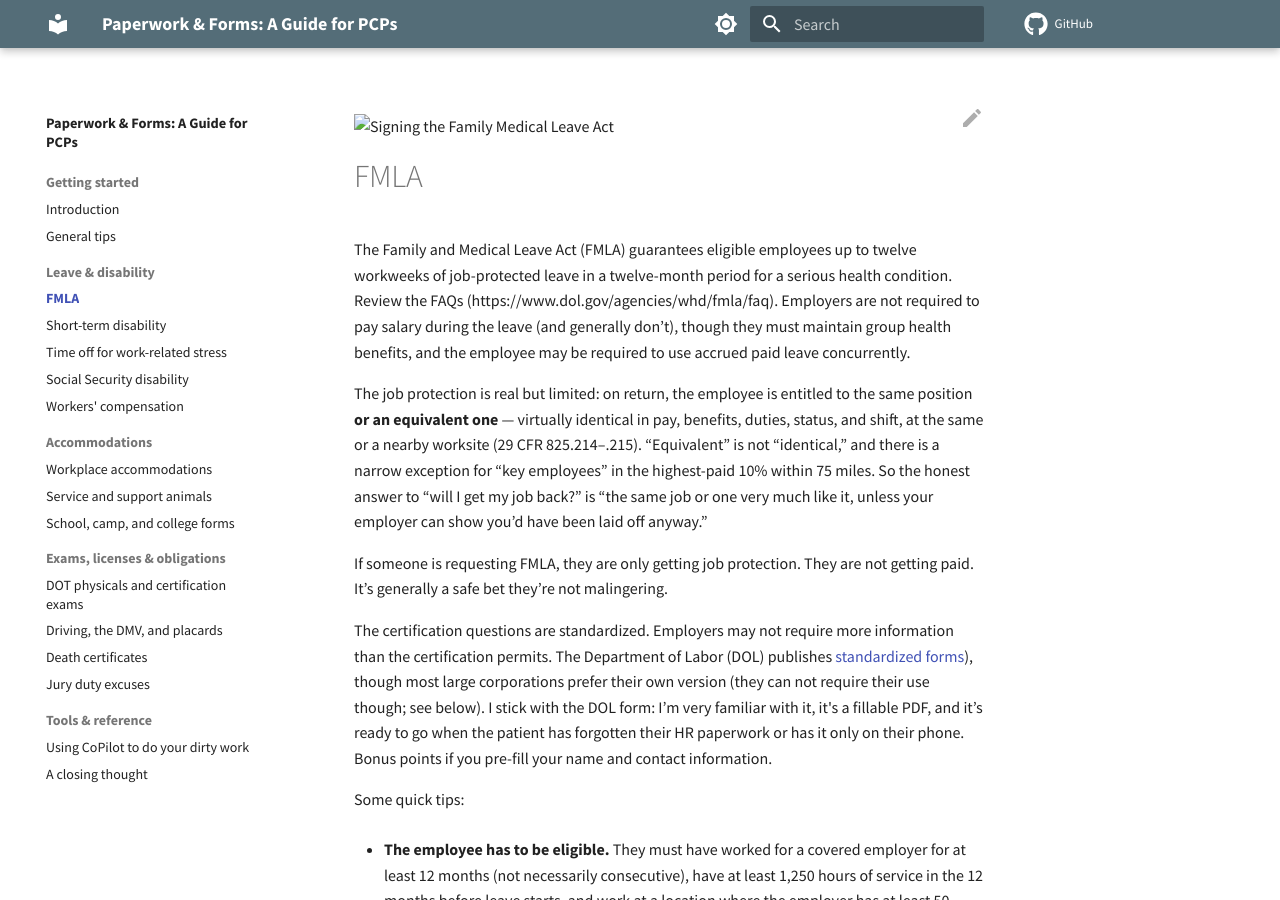
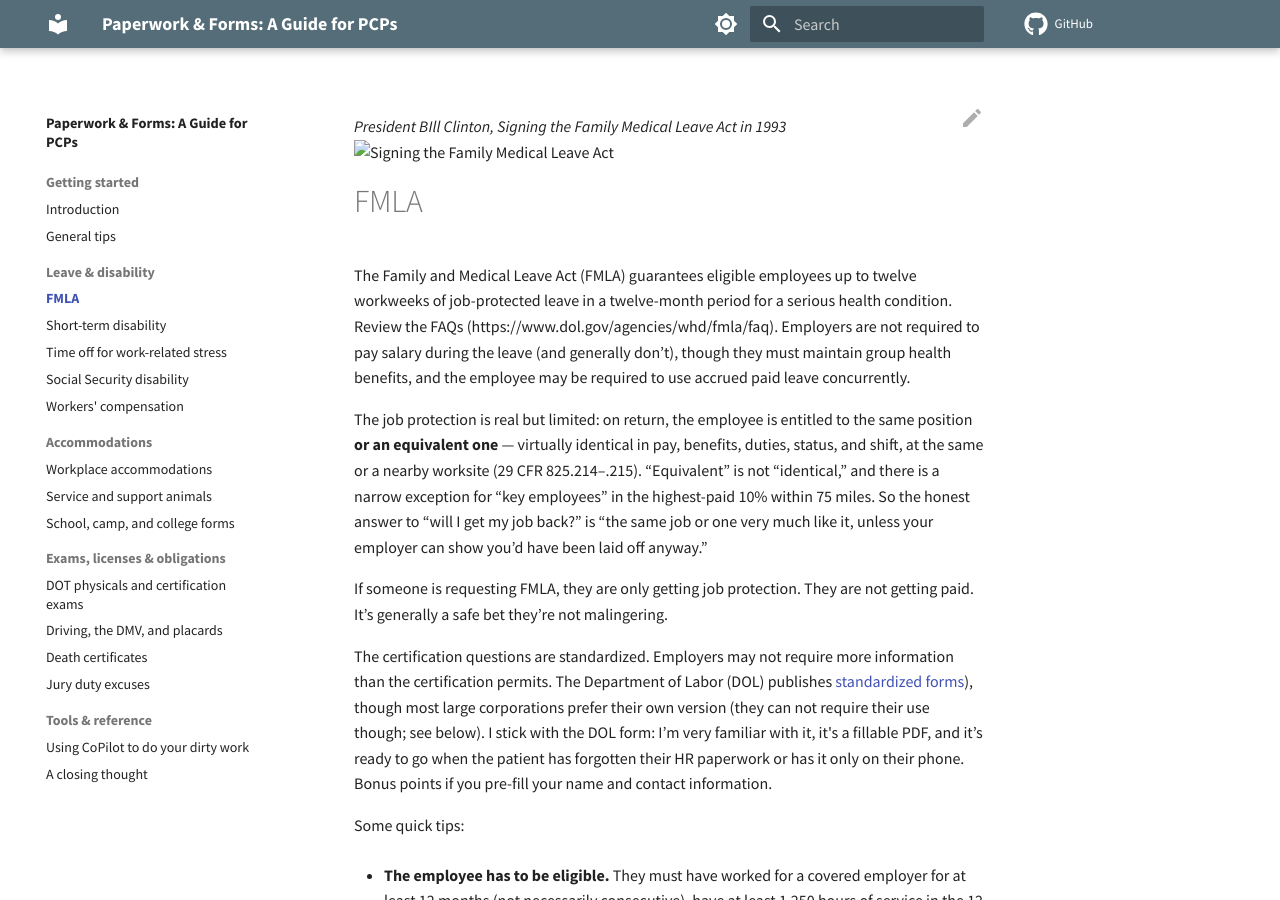
Before and after one commit to pdel4096/PCP-paperwork-guide, an MkDocs documentation site: the page built from docs/leave-disability/fmla.md, in a window 1280 px wide and 900 px high. Built offline with MkDocs 1.6.1 and Material for MkDocs 9.7.7, drawn with Linux system fonts in a browser that asks for light colours; comment, search, counter and statistics services are not loaded.

Commit message:
Add quote and image to FMLA documentation
Added a quote from President Bill Clinton regarding the signing of the FMLA.

```diff
--- a/docs/leave-disability/fmla.md
+++ b/docs/leave-disability/fmla.md
@@ -1,6 +1,7 @@
 ---
 title: "FMLA"
 ---
+*President BIll Clinton, Signing the Family Medical Leave Act in 1993*
 ![Signing the Family Medical Leave Act](../assets/FMLA-picture.jpg)
 # FMLA
 
```
